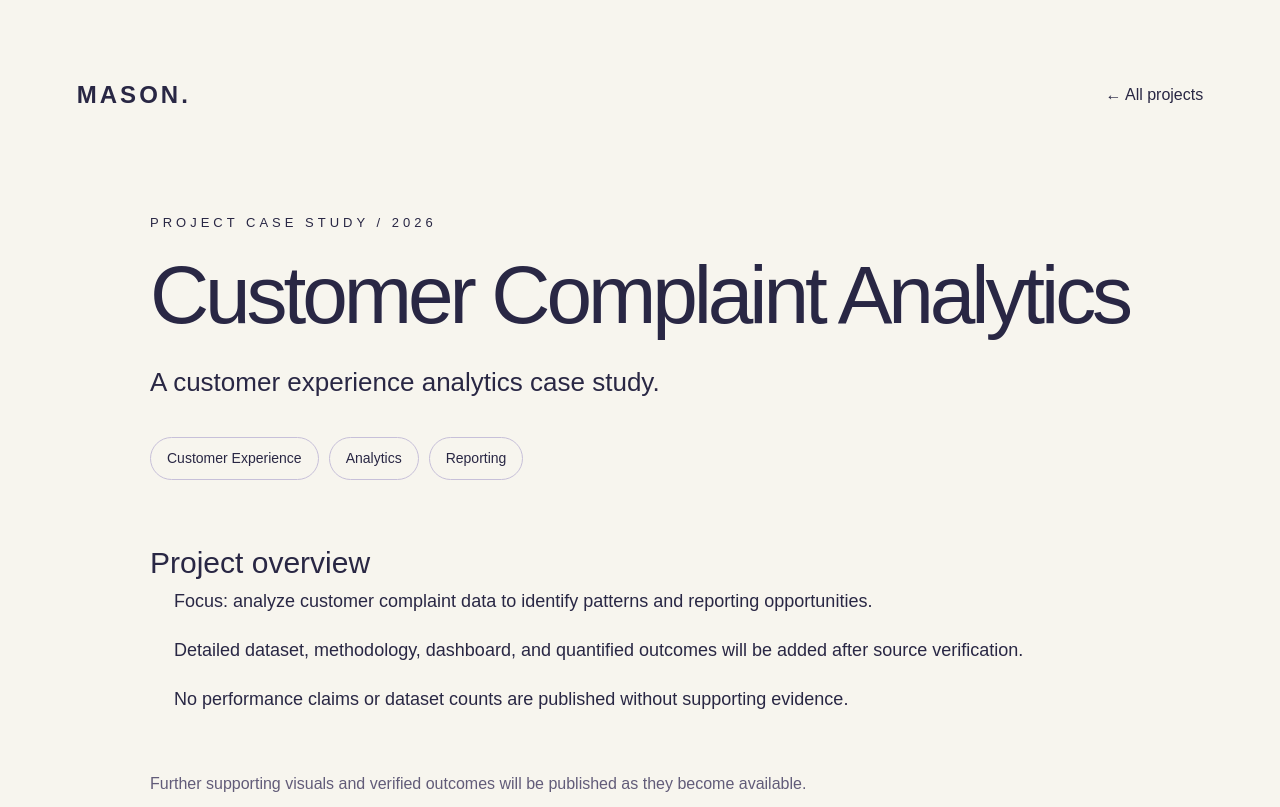
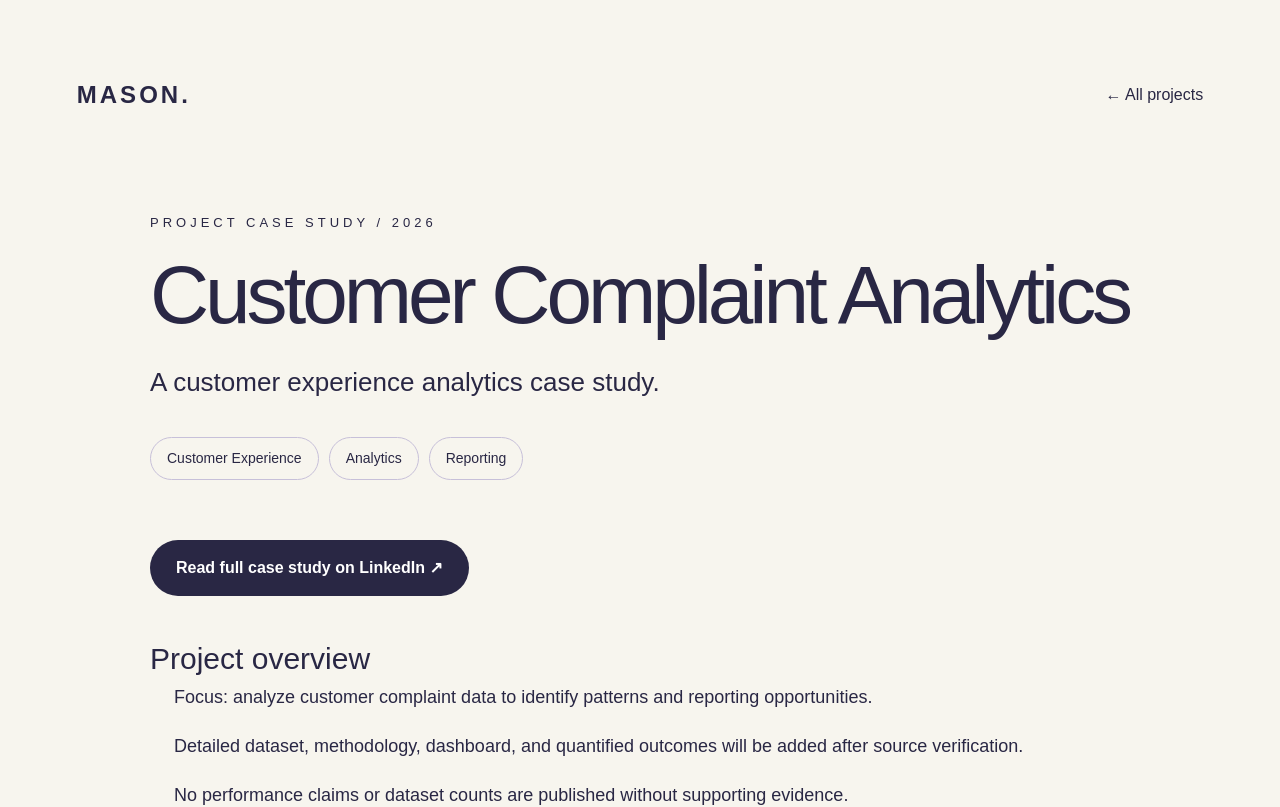
Before and after one commit to MUNKHNASANOTGONBOLD/Munkhnasan-portfolio, a Next.js app: page /projects/customer-complaints in a window 1280 px wide. Shown: the top 807 px of the page. Built offline with nearby package versions, Linux system fonts and the light colour scheme.

Commit message:
fix: provide direct published case study link on customer-complaints page

```diff
--- a/app/projects/customer-complaints/page.tsx
+++ b/app/projects/customer-complaints/page.tsx
@@ -14,7 +14,7 @@ export default function ProjectPage() {
       <h1 style={{fontSize:"clamp(40px,7vw,82px)",lineHeight:1.04,letterSpacing:"-0.05em",margin:"20px 0 24px"}}>Customer Complaint Analytics</h1>
       <p style={{fontSize:"clamp(19px,2.4vw,26px)",lineHeight:1.55,maxWidth:740}}>A customer experience analytics case study.</p>
       <div style={{display:"flex",flexWrap:"wrap",gap:10,margin:"35px 0 60px"}}>{tags.map(tag=><span key={tag} style={{border:"1px solid #C7C0D9",borderRadius:40,padding:"10px 16px",fontSize:14}}>{tag}</span>)}</div>
-      <h2 style={{fontSize:30}}>Project overview</h2>
+      <a href="https://www.linkedin.com/pulse/after-transaction-what-261392-consumer-complaints-otgonbold-gbrze/" target="_blank" rel="noopener noreferrer" style={{display:"inline-block",background:"#292744",color:"#FFFFFF",padding:"16px 26px",borderRadius:40,fontWeight:700,textDecoration:"none",marginBottom:40}}>Read full case study on LinkedIn ↗</a><h2 style={{fontSize:30}}>Project overview</h2>
       <ul style={{fontSize:18,lineHeight:1.85,paddingLeft:24}}>{steps.map(step=><li key={step} style={{marginBottom:16}}>{step}</li>)}</ul>
       <p style={{marginTop:55,color:"#625C79"}}>Further supporting visuals and verified outcomes will be published as they become available.</p>
       <Link href="/#work" style={{display:"inline-block",marginTop:36,color:"#292744",fontWeight:700}}>← Return to portfolio</Link>
```
